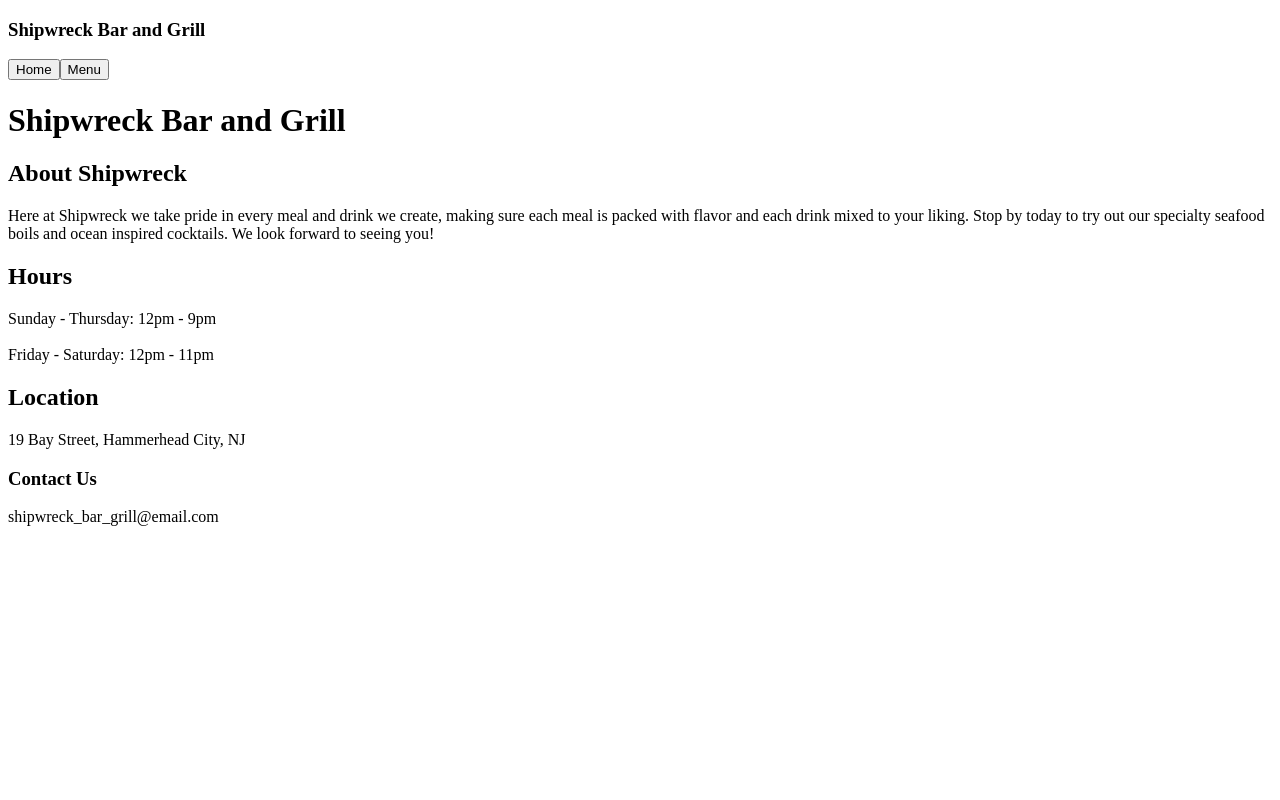
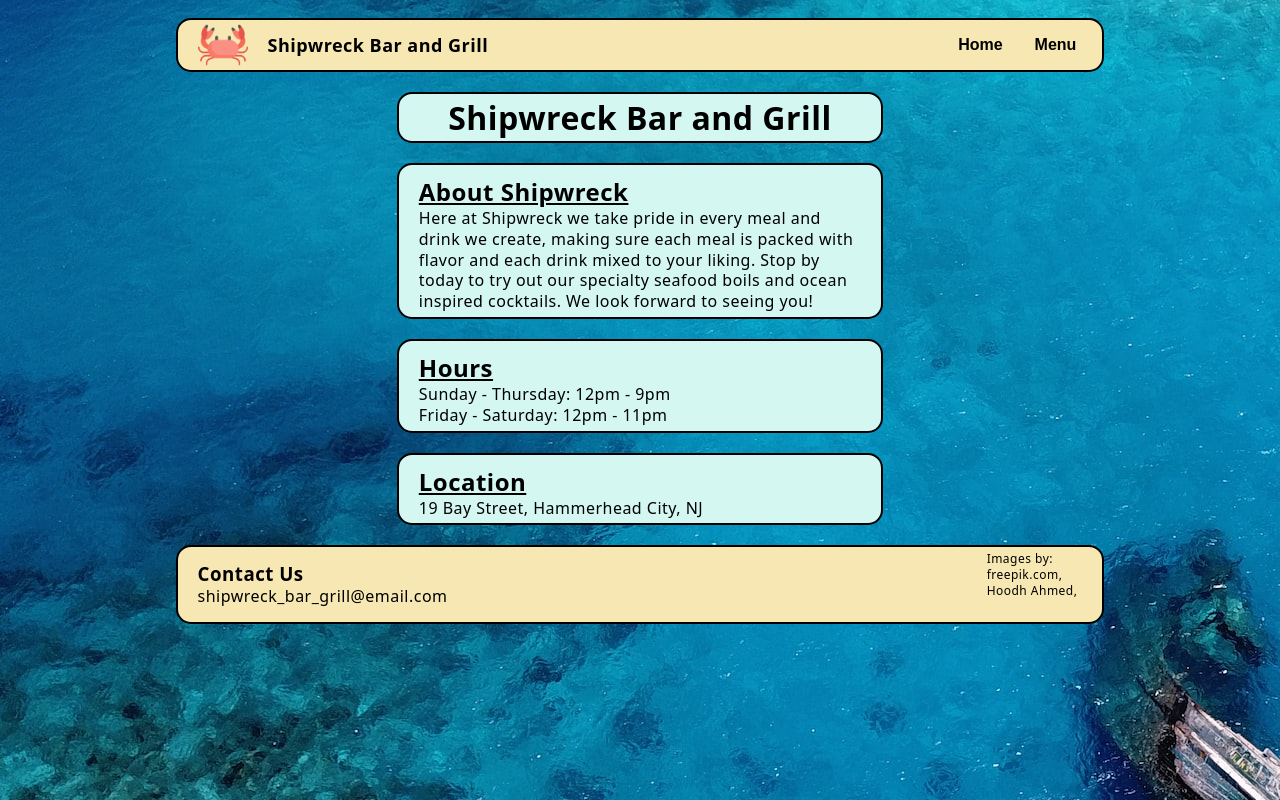
Before and after one commit to cmmartine/restaurant-page, a website built with webpack: page dist/index.html in a window 1280 px wide. Built offline with nearby package versions, Linux system fonts and the light colour scheme; a web font is replaced by a local one.

Commit message:
Added styling and rearranged some javascript

```diff
--- a/modules/home_page.js
+++ b/modules/home_page.js
@@ -17,6 +17,9 @@ const homePage = (function() {
 
     homeTitle.innerText = 'Shipwreck Bar and Grill';
 
+    homeTitlediv.classList.add('content-inner-div');
+    homeTitlediv.classList.add('title');
+
     contentDiv.append(homeTitlediv);
     homeTitlediv.append(homeTitle);
   }
@@ -29,6 +32,8 @@ const homePage = (function() {
     descriptionTitle.innerText = 'About Shipwreck';
     homeDescription.innerText = "Here at Shipwreck we take pride in every meal and drink we create, making sure each meal is packed with flavor and each drink mixed to your liking. Stop by today to try out our specialty seafood boils and ocean inspired cocktails. We look forward to seeing you!"
 
+    descriptionContainer.classList.add('content-inner-div');
+
     contentDiv.append(descriptionContainer);
     descriptionContainer.append(descriptionTitle, homeDescription);
   }
@@ -39,7 +44,9 @@ const homePage = (function() {
     const hoursDescription = document.createElement('p');
 
     hoursTitle.innerText = 'Hours';
-    hoursDescription.innerText = "Sunday - Thursday: 12pm - 9pm \n\n Friday - Saturday: 12pm - 11pm";
+    hoursDescription.innerText = "Sunday - Thursday: 12pm - 9pm \n Friday - Saturday: 12pm - 11pm";
+
+    hoursContainer.classList.add('content-inner-div');
 
     contentDiv.append(hoursContainer);
     hoursContainer.append(hoursTitle, hoursDescription);
@@ -51,7 +58,9 @@ const homePage = (function() {
     const locationDescription = document.createElement('p');
 
     locationTitle.innerText = 'Location';
-    locationDescription.innerText = '19 Bay Street, Hammerhead City, NJ'
+    locationDescription.innerText = '19 Bay Street, Hammerhead City, NJ';
+
+    locationContainer.classList.add('content-inner-div');
 
     contentDiv.append(locationContainer);
     locationContainer.append(locationTitle, locationDescription);
--- a/modules/menu_page.js
+++ b/modules/menu_page.js
@@ -14,6 +14,9 @@ const menuPage = (function() {
     const menuTitle = document.createElement('h1');
 
     menuTitle.innerText = 'Menu';
+
+    menuTitleDiv.classList.add('content-inner-div');
+    menuTitleDiv.classList.add('title');
 
     contentDiv.append(menuTitleDiv);
     menuTitleDiv.append(menuTitle);
@@ -39,8 +42,10 @@ const menuPage = (function() {
     appetizerItemTwoTitle.innerText = 'Garlic Bread';
     appetizerItemTwo.innerText = 'Our homemade garlic bread topped with cheese';
 
+    appetizerDiv.classList.add('content-inner-div');
+
     contentDiv.append(appetizerDiv);
-    appetizerDiv.append(appetizerItemOneTitle, appetizerItemOne, appetizerItemTwoTitle, appetizerItemTwo);
+    appetizerDiv.append(appetizerTitle, appetizerItemOneTitle, appetizerItemOne, appetizerItemTwoTitle, appetizerItemTwo);
   }
 
   function createBoils() {
@@ -61,6 +66,8 @@ const menuPage = (function() {
     boilsItemTwo.innerText = 'Lobster, Black Mussels, Shrimp';
     boilsItemThree.innerText = 'Snow Crab Legs, Black Mussels, plus Lobster Tail or Shrimp';
 
+    boilsDiv.classList.add('content-inner-div');
+
     contentDiv.append(boilsDiv);
     boilsDiv.append(boilsTitle, boilsItemOneTitle, boilsItemOne, boilsItemTwoTitle, boilsItemTwo, boilsItemThreeTitle, boilsItemThree)
   }
@@ -79,6 +86,8 @@ const menuPage = (function() {
     drinksItemTwoTitle.innerText = 'Mock Shark Attack';
     drinksItemTwo.innerText = 'Blue Lemonade, grenadine, wooden shark';
 
+    drinksDiv.classList.add('content-inner-div');
+
     contentDiv.append(drinksDiv);
     drinksDiv.append(drinksTitle, drinksItemOneTitle, drinksItemOne, drinksItemTwoTitle, drinksItemTwo);
   }
--- a/package.json
+++ b/package.json
@@ -18,8 +18,12 @@
   },
   "homepage": "https://github.com/cmmartine/restaurant-page#readme",
   "devDependencies": {
+    "css-loader": "^6.7.3",
     "eslint": "^8.36.0",
     "eslint-plugin-react": "^7.32.2",
+    "file-loader": "^6.2.0",
+    "html-loader": "^4.2.0",
+    "style-loader": "^3.3.2",
     "webpack": "^5.76.1",
     "webpack-cli": "^5.0.1"
   },
--- a/src/index.js
+++ b/src/index.js
@@ -1,5 +1,7 @@
 import { homePage } from "../modules/home_page";
 import { menuPage } from "../modules/menu_page";
+import './style.css';
+import Crab from './assets/images/crab.png';
 
 (function() {
 
@@ -8,8 +10,10 @@ import { menuPage } from "../modules/menu_page";
   homePage.assembleContent();
 
   (function createHeaderBar() {
-    const headerTitle = document.createElement('h3');
     const headerBar = document.createElement('div');
+    const headerTitle = document.createElement('h1');
+    const headerImg = new Image();
+    const headerLeft = document.createElement('div');
     const headerBtnDiv = document.createElement('div');
     const homeBtn = document.createElement('button');
     const menuBtn = document.createElement('button');
@@ -19,24 +23,46 @@ import { menuPage } from "../modules/menu_page";
     menuBtn.addEventListener('click', changeToMenu);
 
     headerTitle.innerText = 'Shipwreck Bar and Grill';
+    headerImg.src = Crab;
+    headerImg.alt = 'Crab icon'
     homeBtn.innerText = 'Home';
     menuBtn.innerText = 'Menu';
 
+    headerBar.classList.add('header-bar');
+    headerLeft.classList.add('header-left');
+    headerTitle.classList.add('header-title');
+    headerTitle.classList.add('button');
+    headerImg.classList.add('header-icon');
+    headerBtnDiv.classList.add('button-div');
+    homeBtn.classList.add('button');
+    menuBtn.classList.add('button');
+
     contentDiv.parentNode.insertBefore(headerBar, contentDiv);
-    headerBar.append(headerTitle, headerBtnDiv);
+
+    headerLeft.append(headerImg, headerTitle);
     headerBtnDiv.append(homeBtn, menuBtn);
+    headerBar.append(headerLeft, headerBtnDiv);
   })();
 
   (function createFooter() {
     const footerContainer = document.createElement('div');
+    const footerLeft = document.createElement('div');
+    const footerRight = document.createElement('div');
     const contactTitle = document.createElement('h3');
     const contactInfo = document.createElement('p');
+    const imageCredit = document.createElement('p');
 
     contactTitle.innerText = 'Contact Us';
     contactInfo.innerText = 'shipwreck_bar_grill@email.com';
+    imageCredit.innerText = "Images by: \n freepik.com, \n Hoodh Ahmed, \n";
 
+    footerContainer.classList.add('footer-container');
+    footerRight.classList.add('footer-right');
+
+    footerContainer.append(footerLeft, footerRight);
     insertAfter(contentDiv, footerContainer);
-    footerContainer.append(contactTitle, contactInfo);
+    footerLeft.append(contactTitle, contactInfo);
+    footerRight.append(imageCredit);
   })();
 
   function insertAfter(referenceNode, newNode) {
--- /dev/null
+++ b/src/style.css
@@ -0,0 +1,152 @@
+body {
+  display: flex;
+  flex-direction: column;
+  align-self: center;
+  background: url('./assets/images/hoodh-ahmed-ocean-unsplash.jpg');
+  font-family: 'ElMessiriRegular', system-ui, "Segoe UI", Roboto, Helvetica, Arial, sans-serif;
+  letter-spacing: 0.03em;
+}
+
+.header-bar {
+  display: flex;
+  align-items: center;
+  justify-content: space-between;
+  align-self: center;
+  position: sticky;
+  z-index: 1;
+  margin: 10px 10px 10px 10px;
+  top: 0px;
+  height: 50px;
+  width: 70%;
+  padding-left: 20px;
+  padding-right: 20px;
+  background-color: rgb(247, 231, 179);
+  border: 2px solid black;
+  border-radius: 15px;
+}
+
+.header-left {
+  display: flex;
+  align-items: center;
+}
+
+.header-icon {
+  width: 50px;
+}
+
+.button-div {
+  display: flex;
+}
+
+.button {
+  margin-left: 20px;
+  font-weight: bold;
+  font-size: medium;
+  border: none;
+  background-color: rgb(247, 231, 179);
+}
+
+.button.header-title {
+  font-size: large;
+}
+
+.button:hover {
+  cursor: grab;
+  background-color: rgb(212, 247, 242);
+}
+
+.content {
+  display: flex;
+  flex-direction: column;
+  align-self: center;
+  position: relative;
+  align-items: center;
+  width: 70%;
+}
+
+.content-inner-div {
+  display: flex;
+  flex-direction: column;
+  width: 50%;
+  margin: 10px;
+  padding: 0px 20px;
+  background-color: rgb(212, 247, 242);
+  border: 2px solid black;
+  border-radius: 15px;
+}
+
+.content-inner-div.title {
+  align-items: center;
+}
+
+h1 {
+  margin: 2px;
+}
+
+h2 {
+  text-decoration: underline;
+  margin-top: 10px;
+  margin-bottom: 0px;
+}
+
+h3 {
+  margin-bottom: 0px;
+}
+
+p {
+  margin-top: 0px;
+  margin-bottom: 5px;
+  line-height: 1.3;
+}
+
+.footer-container{
+  display: flex;
+  align-self: center;
+  align-items: center;
+  justify-content: space-between;
+  position: sticky;
+  bottom: 0px;
+  height: 50px;
+  width: 70%;
+  margin: 10px 10px 10px 10px;
+  padding: 5px 20px 20px 20px;
+  background-color: rgb(247, 231, 179);
+  border: 2px solid black;
+  border-radius: 15px;
+}
+
+.footer-right {
+  padding: 5px 5px;
+  font-size: 12px;
+}
+
+@media (max-width: 540px) {
+  .header-bar {
+    width: 90%;
+  }
+
+  .button.header-title {
+    font-size: medium;
+  }
+
+  .content {
+    width: 90%;
+  }
+
+  .content-inner-div {
+    width: 90%;
+  }
+
+  .button {
+    margin-left: 5px;
+  }
+
+  .footer-div {
+    width: 90%;
+    padding: 0px 20px;
+  }
+
+  .footer-right {
+    display: none;
+  }
+}
--- a/webpack.config.js
+++ b/webpack.config.js
@@ -8,4 +8,30 @@ module.exports = {
     filename: 'main.js',
     path: path.resolve(__dirname, 'dist'),
   },
+  module: {
+    rules: [
+      {
+        test: /\.css$/i,
+        use: ['style-loader', 'css-loader'],
+      },
+      {
+        test: /\.(png|svg|jpg|jpeg|gif)$/i,
+        use: [
+          {
+            loader: 'file-loader',
+            options: {
+              name: '[name].[ext]',
+              outputPath: 'assets/images/'
+            }
+          },
+        ]
+      },
+      {
+        test:/\.html$/,
+        use: [
+          'html-loader'
+        ]
+      },
+    ],
+  },
 };
```
Also changed, not shown: dist/ab3aaeb0e897ff528e7c.jpg (added), dist/c77e90cfb6654432a7b9.png (added), dist/index.html, dist/main.js, src/assets/images/crab.png (added), src/assets/images/hoodh-ahmed-ocean-unsplash.jpg (added), src/assets/images/pexels-rachel-claire-6752174.jpg (added), src/assets/images/pexels-sandy-torchon-4597169.jpg (added), 2 other files.
